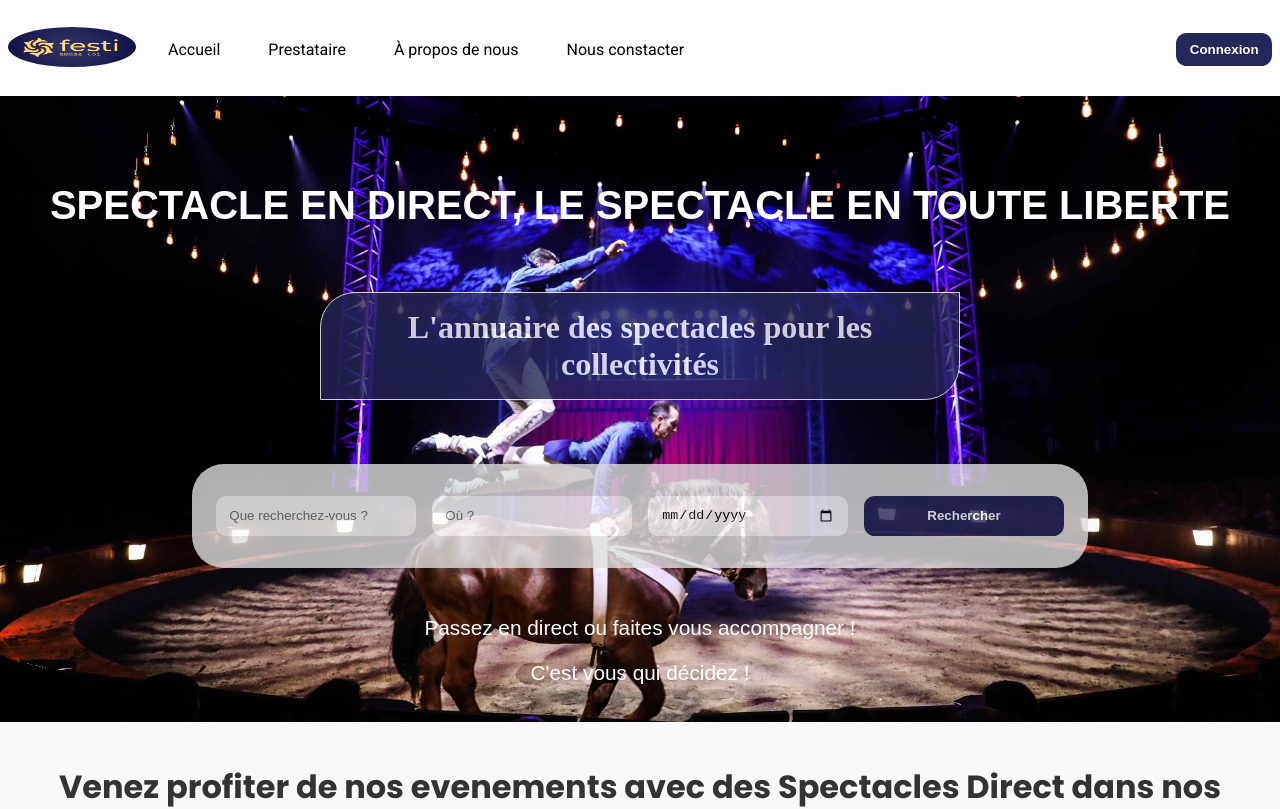
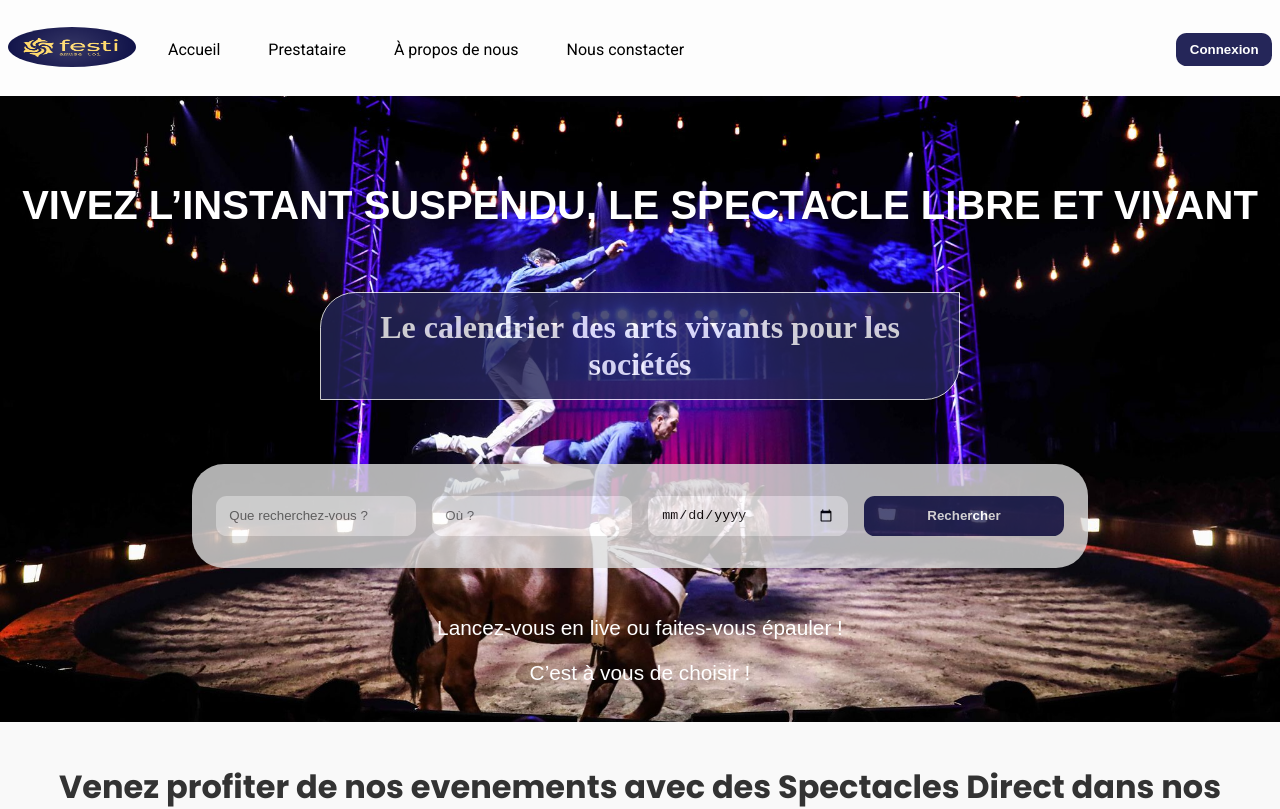
Before and after one commit to urngniaba/evenements-salle-spectacle, a Next.js app: page / in a window 1280 px wide. Shown: the top 809 px of the page. Built offline with nearby package versions, Linux system fonts and the light colour scheme.

Commit message:
Changement des textes de la banniere

```diff
--- a/components/Banniere.jsx
+++ b/components/Banniere.jsx
@@ -3,9 +3,9 @@ import styles from "@/components/Banniere.module.css"
 export default function Banniere() {
     // La partie contenant la grande image juste en dessous de la barre de mennu sur la page d'accueil
     return <div className={styles.banniere}>
-        <h1>SPECTACLE EN DIRECT, LE SPECTACLE EN TOUTE LIBERTE</h1>
+        <h1>Vivez l’instant suspendu, le spectacle libre et vivant</h1>
         <div>
-            L'annuaire des spectacles pour les collectivités
+            Le calendrier des arts vivants pour les sociétés
         </div>
         <form action="">
             <input type="text" placeholder="Que recherchez-vous ?" />
@@ -14,10 +14,10 @@ export default function Banniere() {
             <button type="button">Rechercher</button>
         </form>
         <p>
-            Passez en direct ou faites vous accompagner !
+            Lancez-vous en live ou faites-vous épauler !
         </p>
         <p>
-            C'est vous qui décidez !
+            C’est à vous de choisir !
         </p>
     </div>
 }
--- a/components/Banniere.module.css
+++ b/components/Banniere.module.css
@@ -12,6 +12,7 @@
     padding-top: 1.5em;
     font-family: Arial, Helvetica, sans-serif;
     font-size: 2.5rem;
+    text-transform: uppercase;
 }
 
 .banniere div {
```
